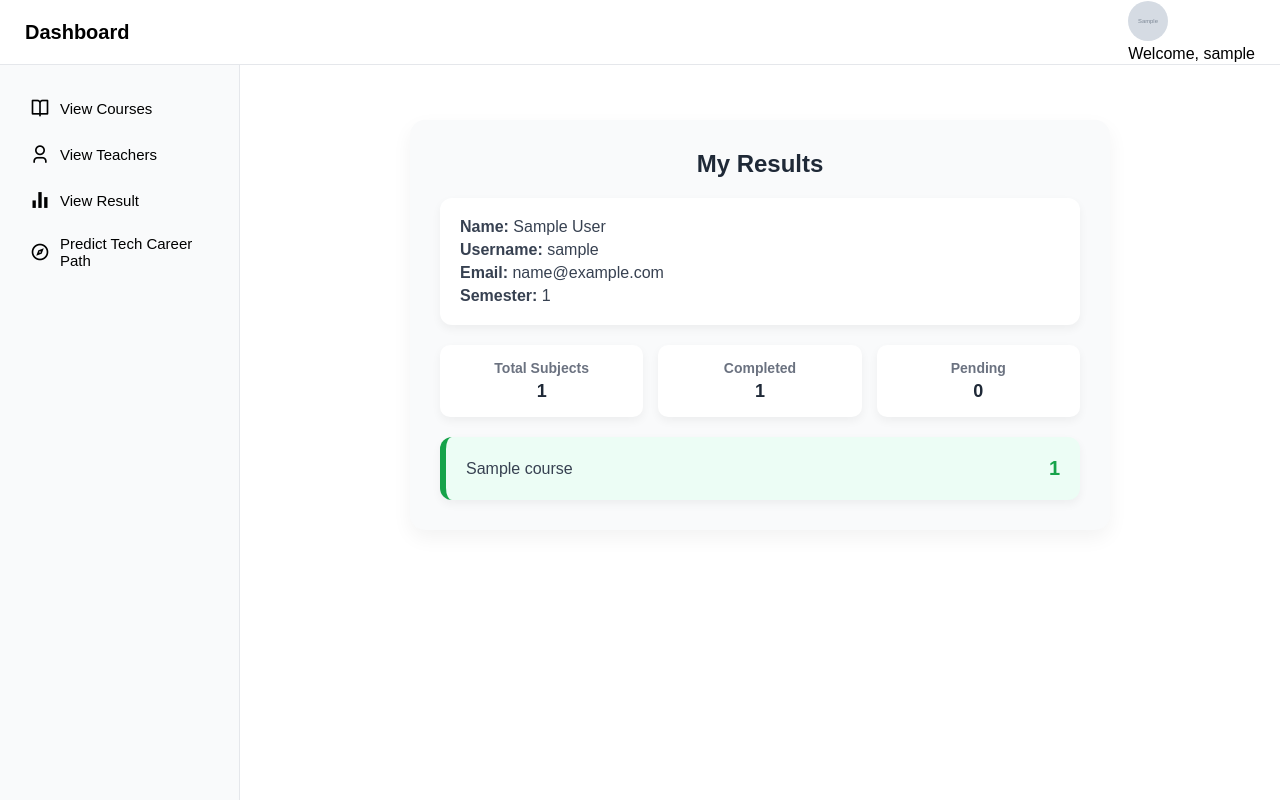
After one commit to unikat7/Student-Management, a Django app: page /dashboard/viewmarks/ in a window 1280 px wide. The commit adds this page. Run offline with Django 5.2, Linux system fonts and the light colour scheme; a user stored in the database is signed in; tables that the repository leaves empty hold one stand-in row (values such as "Sample post"); grey boxes marked "Sample" are stand-in pictures; one stand-in notice (Sample message) is shown; parts of the project's set-up code (start-up, migrations or seed data) failed here and were passed over.

Commit message:
view marks by student features added successfully

```diff
--- a/dashboard/templates/dashboard/studentbase.html
+++ b/dashboard/templates/dashboard/studentbase.html
@@ -7,7 +7,7 @@
   <ul>
     <li><a href="{% url 'viewcourses' %}"><i class="ri-book-open-line"></i> View Courses</a></li>
     <li><a href="{% url 'viewteachers' %}"><i class="ri-user-3-line"></i> View Teachers</a></li>
-    <li><a href="#"><i class="ri-bar-chart-fill"></i> View Result</a></li>
+    <li><a href="{% url 'viewmarks' %}"><i class="ri-bar-chart-fill"></i> View Result</a></li>
     <li><a href="{% url 'techform' %}"><i class="ri-compass-3-line"></i> Predict Tech Career Path</a></li>
 </ul>
             {% endblock %}
--- /dev/null
+++ b/dashboard/templates/features/viewmarks.html
@@ -0,0 +1,236 @@
+{% extends "dashboard/studentbase.html" %}
+{% load static %}
+
+{% block content %}
+
+<style>
+    .marks-container {
+        max-width: 700px;
+        margin: 30px auto;
+        font-family: 'Segoe UI', Tahoma, Geneva, Verdana, sans-serif;
+        background: #f9fafb;
+        padding: 30px;
+        border-radius: 15px;
+        box-shadow: 0 8px 20px rgba(0,0,0,0.05);
+    }
+
+    .marks-container h2 {
+        text-align: center;
+        color: #1f2937;
+        font-weight: 700;
+        margin-bottom: 20px;
+    }
+
+    .student-info {
+        display: flex;
+        flex-direction: column;
+        gap: 5px;
+        margin-bottom: 20px;
+        background: #fff;
+        padding: 20px;
+        border-radius: 12px;
+        box-shadow: 0 4px 10px rgba(0,0,0,0.05);
+    }
+
+    .student-info p {
+        margin: 0;
+        color: #374151;
+        font-weight: 500;
+    }
+
+    .message-box {
+        text-align: center;
+        margin-bottom: 20px;
+    }
+
+    .alert {
+        display: inline-block;
+        padding: 12px 25px;
+        background: #3b82f6;
+        color:white;
+        border-radius: 8px;
+        font-weight: 500;
+        box-shadow: 0 4px 8px rgba(0,0,0,0.1);
+    }
+
+    .summary {
+        display: flex;
+        justify-content: space-around;
+        margin-bottom: 20px;
+        flex-wrap: wrap;
+        gap: 15px;
+    }
+
+    .summary-box {
+        background: #fff;
+        padding: 15px 20px;
+        border-radius: 10px;
+        box-shadow: 0 4px 10px rgba(0,0,0,0.05);
+        text-align: center;
+        flex: 1 1 100px;
+    }
+
+    .summary-box h4 {
+        margin: 0;
+        font-size: 14px;
+        color: #6b7280;
+    }
+
+    .summary-box p {
+        margin: 5px 0 0;
+        font-weight: 700;
+        font-size: 18px;
+        color: #1f2937;
+    }
+
+    .progress-bar-container {
+        background: #e5e7eb;
+        border-radius: 12px;
+        overflow: hidden;
+        margin-bottom: 20px;
+        height: 20px;
+    }
+
+    .progress-bar {
+        height: 100%;
+        background: linear-gradient(90deg, #10b981, #34d399);
+        width: 0%;
+        text-align: center;
+        color: white;
+        font-size: 12px;
+        font-weight: 600;
+        transition: width 0.5s ease;
+    }
+
+    .course-list {
+        display: flex;
+        flex-direction: column;
+        gap: 15px;
+    }
+
+    .course-item {
+        display: flex;
+        justify-content: space-between;
+        align-items: center;
+        padding: 20px;
+        border-radius: 12px;
+        transition: transform 0.2s;
+        font-weight: 500;
+        box-shadow: 0 4px 10px rgba(0,0,0,0.05);
+    }
+
+    .course-item.assigned {
+        background: #ecfdf5;
+        border-left: 6px solid #16a34a;
+    }
+
+    .course-item.pending {
+        background: #fff7ed;
+        border-left: 6px solid #f59e0b;
+    }
+
+    .course-item:hover {
+        transform: translateY(-3px);
+    }
+
+    .course-name {
+        font-size: 16px;
+        color: #374151;
+    }
+
+    .marks {
+        font-size: 20px;
+        font-weight: 700;
+    }
+
+    .mark-assigned {
+        color: #16a34a;
+    }
+
+    .mark-pending {
+        color: #f59e0b;
+    }
+
+    @media (max-width: 500px) {
+        .course-item {
+            flex-direction: column;
+            align-items: flex-start;
+        }
+
+        .marks {
+            margin-top: 8px;
+            font-size: 18px;
+        }
+    }
+</style>
+
+<div class="marks-container">
+
+    <h2>My Results</h2>
+
+    <!-- Student Information -->
+    <div class="student-info">
+        <p><strong>Name:</strong> {{ student.firstname }} {{ student.lastname }}</p>
+        <p><strong>Username:</strong> {{ student.username }}</p>
+        <p><strong>Email:</strong> {{ student.email }}</p>
+        <p><strong>Semester:</strong> {{ student.semester.semester }}</p>
+
+    </div>
+
+    <!-- Single informational message -->
+    {% if messages %}
+    <div class="message-box" id="message-container">
+        {% for message in messages %}
+            <div class="alert">{{ message }}</div>
+        {% endfor %}
+    </div>
+    {% endif %}
+
+    <!-- Summary Info -->
+    <div class="summary">
+        <div class="summary-box">
+            <h4>Total Subjects</h4>
+            <p>{{ total_courses }}</p>
+        </div>
+        <div class="summary-box">
+            <h4>Completed</h4>
+            <p>{{ completed_courses }}</p>
+        </div>
+        <div class="summary-box">
+            <h4>Pending</h4>
+            <p>{{ pending_courses }}</p>
+        </div>
+    </div>
+
+    <!-- Progress Bar -->
+
+
+    <!-- Vertical list for courses -->
+    <div class="course-list">
+        {% for item in course_marks_list %}
+        <div class="course-item {% if item.assigned %}assigned{% else %}pending{% endif %}">
+            <div class="course-name">{{ item.course_name }}</div>
+            <div class="marks">
+                {% if item.assigned %}
+                    <span class="mark-assigned">{{ item.marks }}</span>
+                {% else %}
+                    <span class="mark-pending">Pending</span>
+                {% endif %}
+            </div>
+        </div>
+        {% endfor %}
+    </div>
+
+</div>
+
+<!-- Auto-hide messages -->
+<script>
+    setTimeout(function() {
+        const msg = document.getElementById('message-container');
+        if(msg){
+            msg.style.display = 'none';
+        }
+    }, 4000);
+</script>
+
+{% endblock content %}
--- a/dashboard/urls.py
+++ b/dashboard/urls.py
@@ -11,7 +11,7 @@ urlpatterns = [
     path('viewteachers/',ViewTeachers,name="viewteachers"),
     path('viewstudents/',ViewStudents,name="viewstudents"),
     path('assignmarks/',AssignMarks,name='assignmarks'),
-
+    path('viewmarks/',ViewResults,name='viewmarks'),
 
     #model
     path('techform/',TechForm,name='techform')
--- a/dashboard/views.py
+++ b/dashboard/views.py
@@ -182,3 +182,34 @@ def TechForm(request):
         prediction = model.predict(user_df)[0]
 
     return render(request, "features/techform.html", {"prediction": prediction})
+
+
+@login_required
+def ViewResults(request):
+    student = Student.objects.get(user=request.user)
+    marks = Marks.objects.filter(student=student)
+    courses = Courses.objects.filter(semester=student.semester)
+
+    course_marks_list = []
+    completed = 0
+
+    for c in courses:
+        m = marks.filter(course=c).first()
+        if m:
+            course_marks_list.append({'course_name': c.course_name, 'marks': m.marks, 'assigned': True})
+            completed += 1
+        else:
+            course_marks_list.append({'course_name': c.course_name, 'marks': 0, 'assigned': False})
+
+    total = courses.count()
+    pending = total - completed
+    progress_percent = int((completed / total) * 100) if total > 0 else 0
+
+    return render(request, 'features/viewmarks.html', {
+        'student': student,
+        'course_marks_list': course_marks_list,
+        'total_courses': total,
+        'completed_courses': completed,
+        'pending_courses': pending,
+        'progress_percent': progress_percent,
+    })
```
